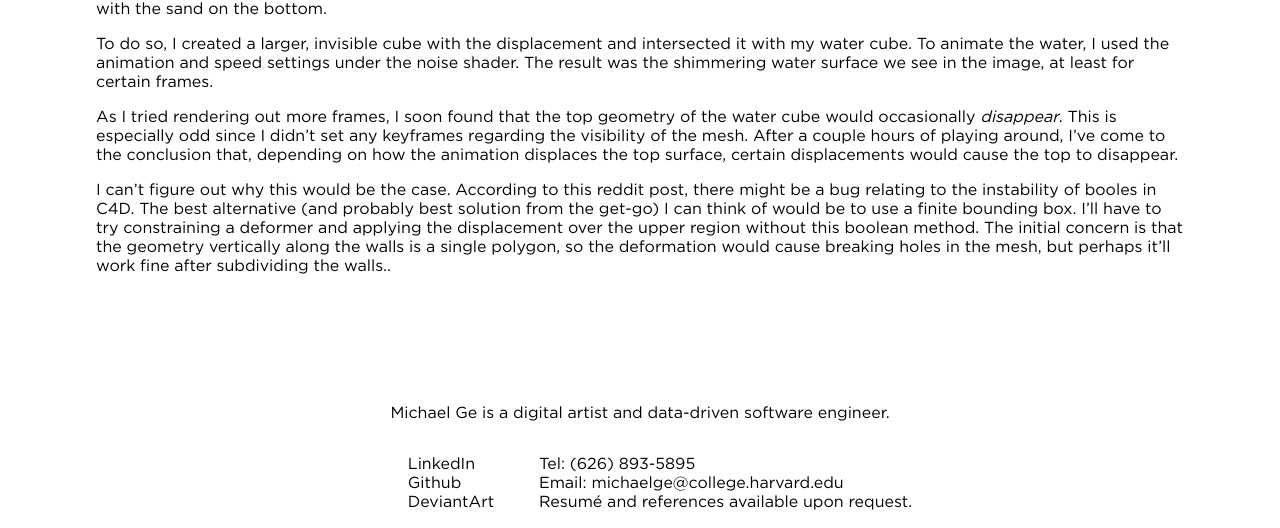
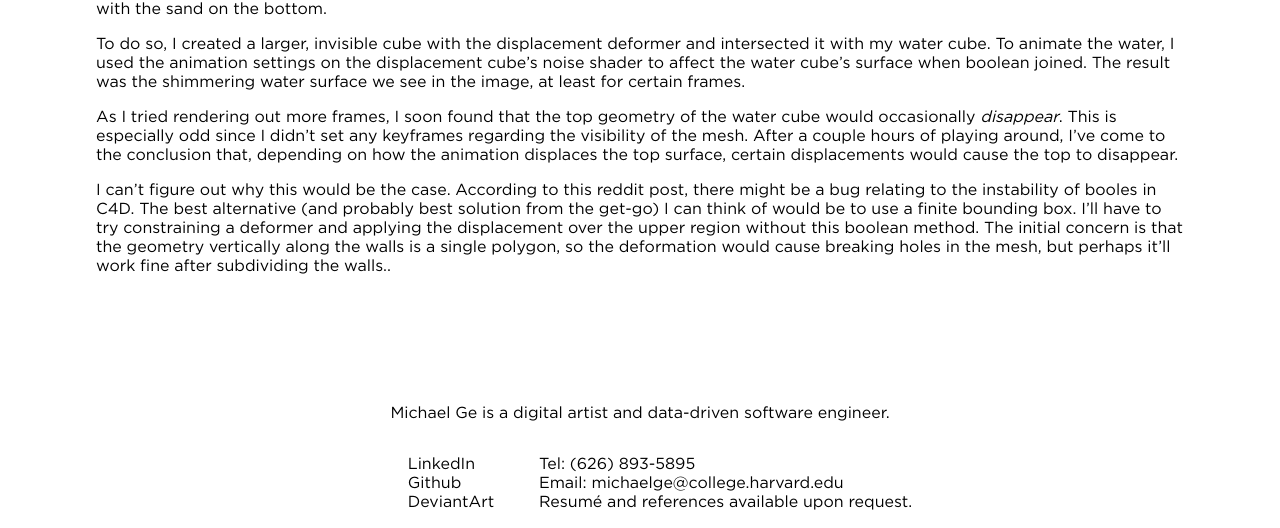
Before and after one commit to hahakumquat/hahakumquat.github.io, a Jekyll site: the page built from _posts/2017-09-05-boole-unreliability.md, in a window 1280 px wide and 1313 px high. Shown: the part 785-1313 px from the top of the window. Built offline with Jekyll 4.4.1, drawn with Linux system fonts in a browser that asks for light colours.

```diff
--- a/_posts/2017-09-05-boole-unreliability.md
+++ b/_posts/2017-09-05-boole-unreliability.md
@@ -18,7 +18,7 @@ This is a sample of the desired image:
 
 The original goal was to animate the upper surface of the water cube with a displacement deformer while maintaining proper contact with the sand on the bottom.
 
-To do so, I created a larger, invisible cube with the displacement and intersected it with my water cube. To animate the water, I used the animation and speed settings under the noise shader. The result was the shimmering water surface we see in the image, at least for certain frames.
+To do so, I created a larger, invisible cube with the displacement deformer and intersected it with my water cube. To animate the water, I used the animation settings on the displacement cube's noise shader to affect the water cube's surface when boolean joined. The result was the shimmering water surface we see in the image, at least for certain frames.
 
 As I tried rendering out more frames, I soon found that the top geometry of the water cube would occasionally <i>disappear</i>. This is especially odd since I didn't set any keyframes regarding the visibility of the mesh. After a couple hours of playing around, I've come to the conclusion that, depending on how the animation displaces the top surface, certain displacements would cause the top to disappear.
 
```
Also changed, not shown: _layouts/blog_list.html (+4 -4 lines).
